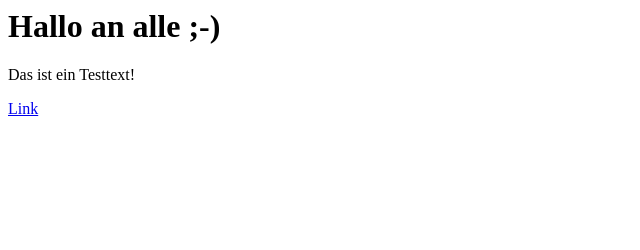
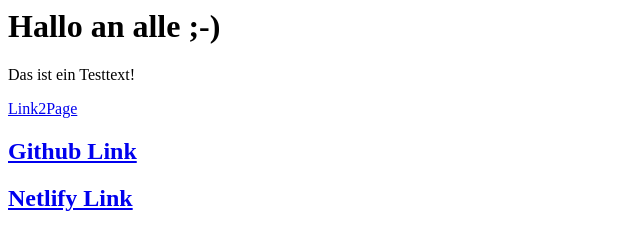
Before and after one commit to Mth1984/MyFirstHomepage, a plain HTML site: page index.html in a window 1280 px wide. Shown: the whole page, without its empty margins (0-640 px from the left). Drawn offline with Linux system fonts and the light colour scheme.

Commit message:
Add some Links

```diff
--- a/index.html
+++ b/index.html
@@ -5,5 +5,14 @@
     <p>
         Das ist ein Testtext!
     </p>
-    <a href="my2testsite.html"> Link </a>
+
+    <a href="my2testsite.html"> Link2Page </a>
+
+    <h2>
+        <a href="https://github.com/Mth1984"> Github Link</a>
+    </h2>
+
+    <h2>
+        <a href="https://app.netlify.com"> Netlify Link</a>
+    </h2>
 </div>
```
